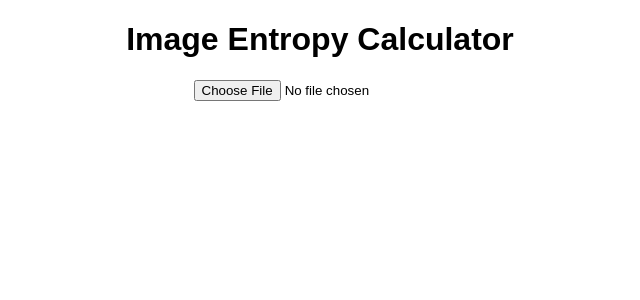
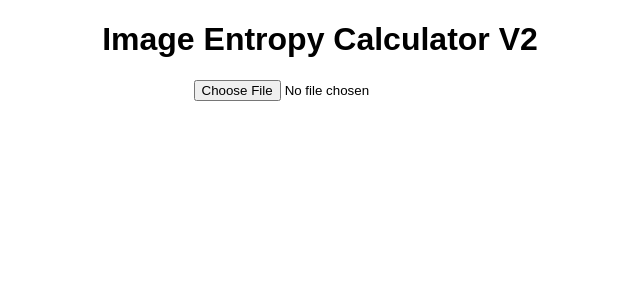
Before and after one commit to AaryanRawat/entropy-image-project, a React (Create React App) app: page / in a window 1280 px wide. Shown: the top 300 px of the page, without its empty margins (320-960 px from the left). Built offline with nearby package versions, Linux system fonts and the light colour scheme.

Commit message:
updated heading

```diff
--- a/src/App.js
+++ b/src/App.js
@@ -111,7 +111,7 @@ const App = () => {
 
   return (
     <div className="App">
-      <h1>Image Entropy Calculator</h1>
+      <h1>Image Entropy Calculator V2</h1>
       <div className="image-container">
         <input type="file" onChange={handleImageUpload} accept="image/jpeg, image/png, image/webp" />
         <div className="images-display">
```
